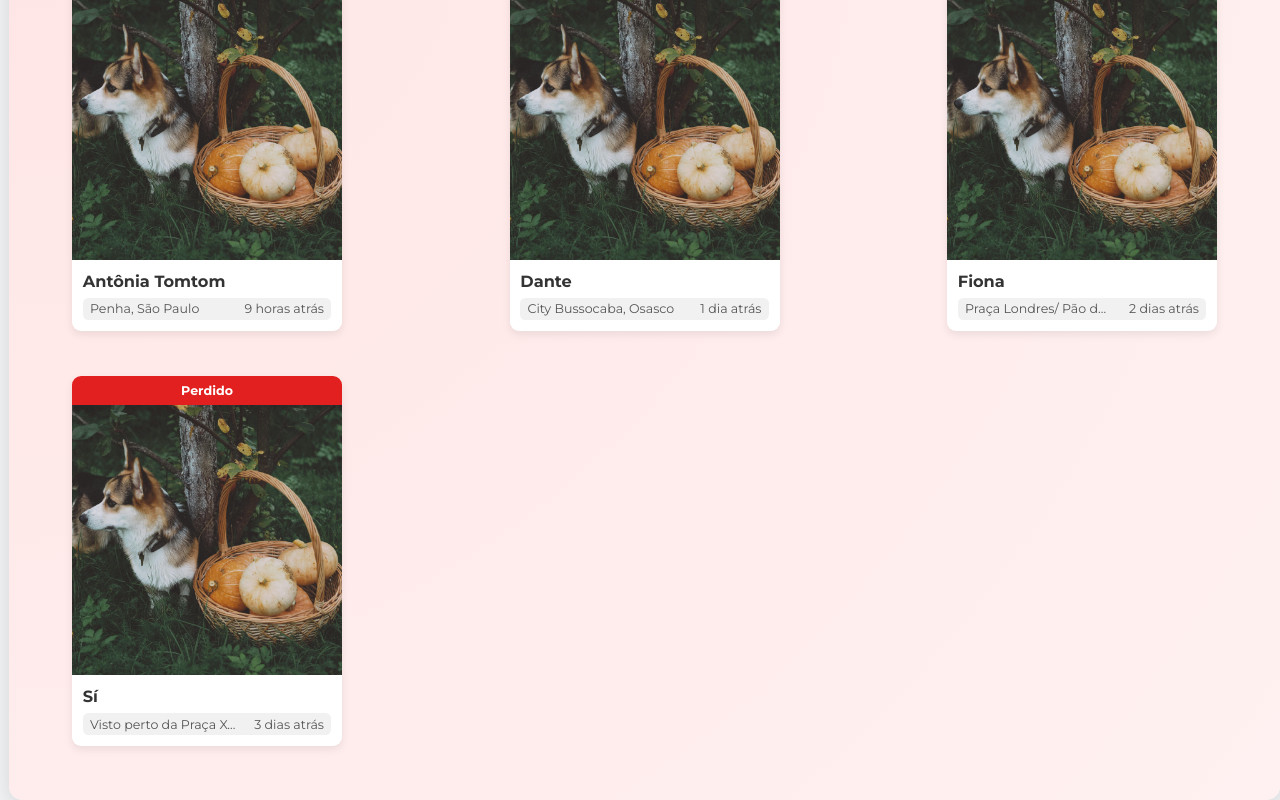
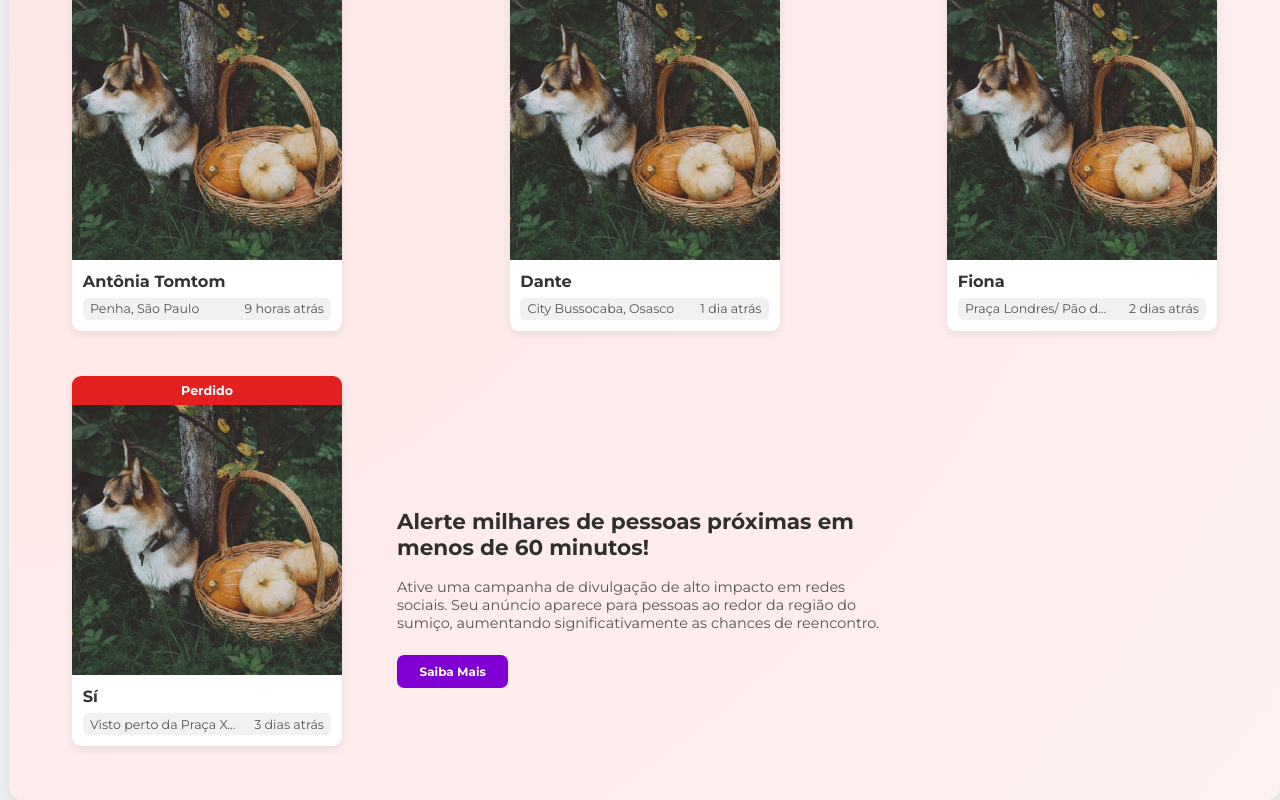
Before and after one commit to pedrozand/PetOS, a React (Vite) app: page / in a window 1280 px wide. Shown: the part 1337-2137 px from the top of the page. Built offline with nearby package versions, Linux system fonts and the light colour scheme.

Commit message:
Adição de templates na página Inicial

```diff
--- /dev/null
+++ b/src/pages/inicial/CSS/divulgacao.css
@@ -0,0 +1,53 @@
+.templates-container {
+  display: flex;
+  justify-content: space-between;
+  align-items: center;
+  padding: 50px 60px;
+  margin: 1900px auto auto 10px;
+  gap: 60px;
+  flex-wrap: wrap;
+  position: absolute;
+}
+
+.templates-texto {
+  max-width: 550px;
+}
+
+.templates-texto h2 {
+  font-size: 24px;
+  font-weight: 700;
+  color: #2f2f2f;
+  margin-bottom: 20px;
+}
+
+.templates-texto p {
+  font-size: 16px;
+  color: #555;
+  margin-bottom: 25px;
+}
+
+.templates-botao {
+  background: #8000d4;
+  color: white;
+  padding: 10px 25px;
+  border: none;
+  border-radius: 8px;
+  font-weight: 600;
+  cursor: pointer;
+}
+
+.templates-cartao {
+  position: relative;
+}
+
+.templates-icones {
+  position: absolute;
+  top: -30px;
+  left: -30px;
+  display: flex;
+  flex-direction: column;
+  gap: 12px;
+  font-size: 20px;
+  color: #c18bff;
+  opacity: 0.9;
+}
--- a/src/pages/inicial/Inicial.jsx
+++ b/src/pages/inicial/Inicial.jsx
@@ -6,6 +6,7 @@ import "../../global.css";
 import "./CSS/Inicial.css";
 import "./CSS/video.css";
 import "./CSS/perdid-inicial.css";
+import "./CSS/divulgacao.css";
 
 import imgPet1 from "../../assets/img/post/corgi-1.jpg";
 
@@ -123,6 +124,18 @@ function Inicial() {
             />
           </div>
         </div>
+
+        <div className="templates-container">
+          <div className="templates-texto">
+            <h2>Alerte milhares de pessoas próximas em menos de 60 minutos!</h2>
+            <p>
+              Ative uma campanha de divulgação de alto impacto em redes sociais.
+              Seu anúncio aparece para pessoas ao redor da região do sumiço,
+              aumentando significativamente as chances de reencontro.
+            </p>
+            <button className="templates-botao">Saiba Mais</button>
+          </div>
+        </div>
       </div>
     </>
   );
```
